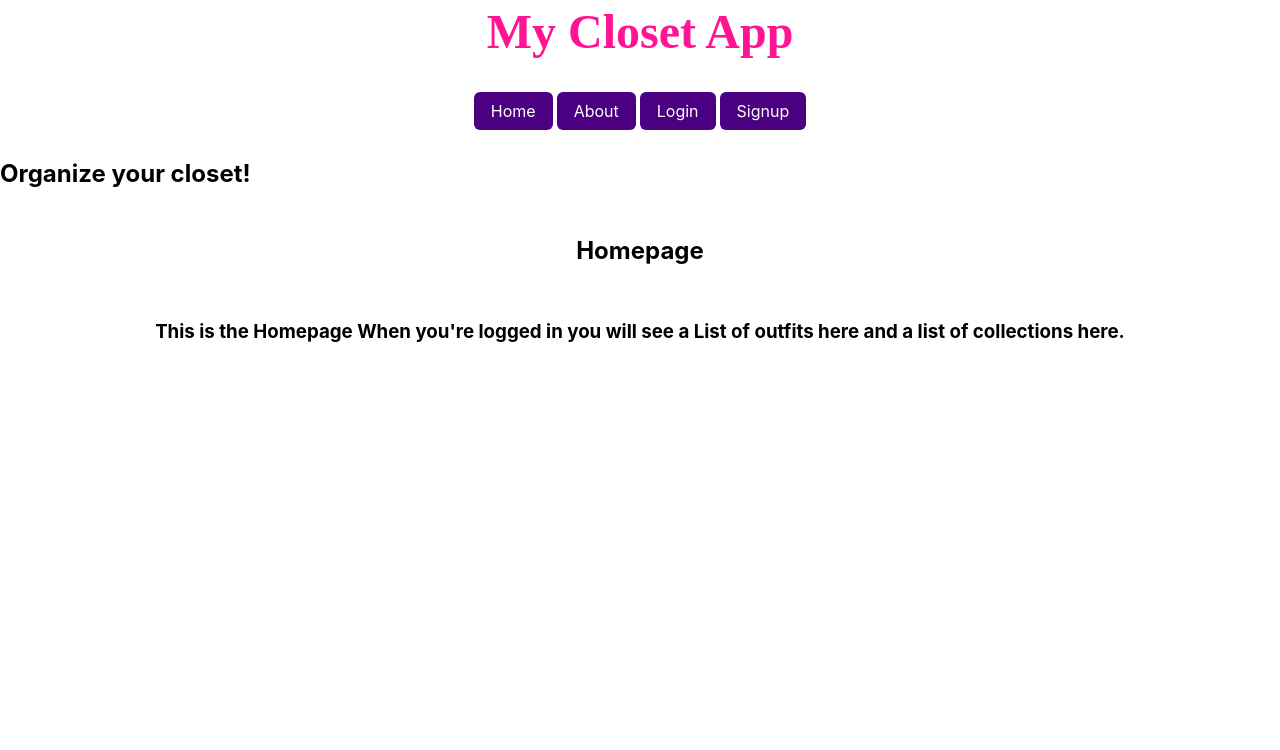
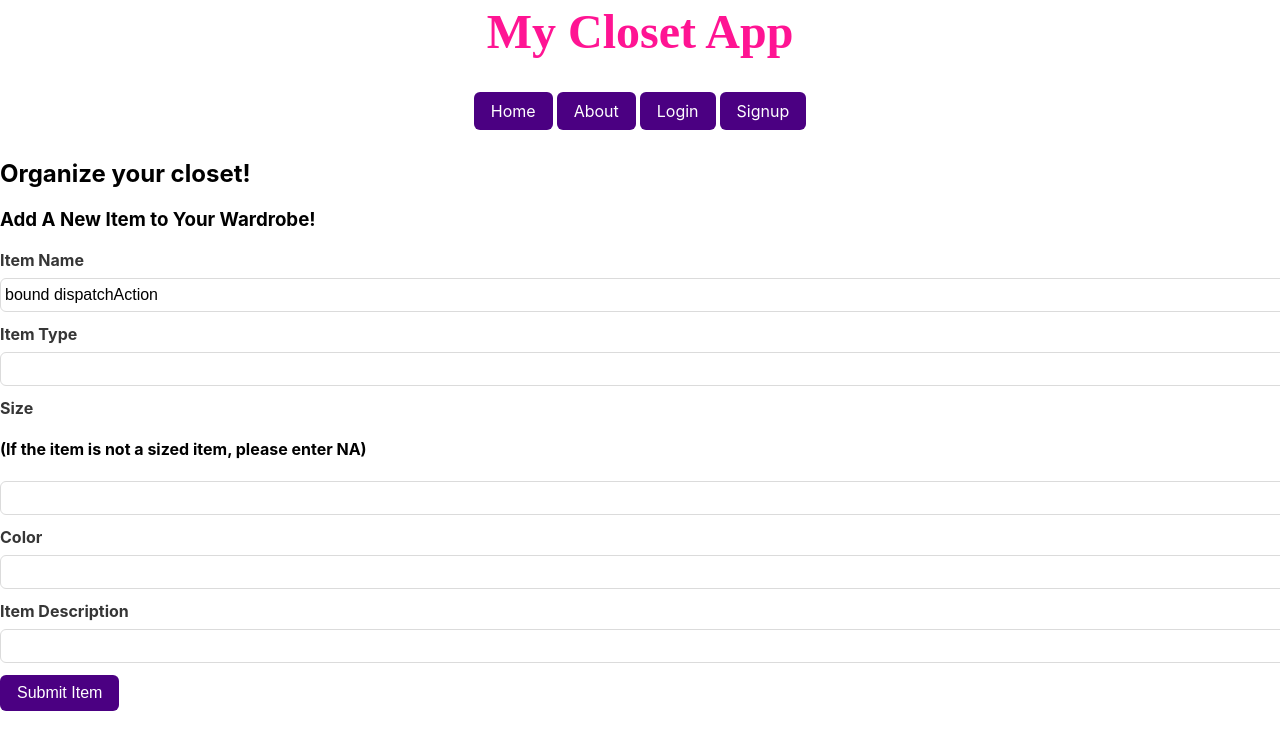
Before and after one commit to e-clawson/my-closet-app, a React (Create React App) app in the folder client/: page /newitem in a window 1280 px wide. Shown: the top 750 px of the page. Built offline with nearby package versions, Linux system fonts and the light colour scheme; no server answers.

Commit message:
add style files to styled components

```diff
--- a/client/src/components/App.js
+++ b/client/src/components/App.js
@@ -11,6 +11,7 @@ import Login from "./user/Login";
 import Logout from "./user/Logout";
 import Profile from "./user/Profile";
 import Signup from "./user/Signup";
+import ItemForm from "./items/NewItemForm";
 
 
 function App() {
@@ -42,8 +43,8 @@ function App() {
             <Route path="/signup">
               <Signup />
             </Route>
-            <Route path="/newprompt">
-              {/* <PromptForm /> */}
+            <Route path="/newitem">
+              <ItemForm />
             </Route>
             <Route path="/newstory">
               {/* <StoryForm /> */}
--- a/client/src/components/items/NewItemForm.js
+++ b/client/src/components/items/NewItemForm.js
@@ -0,0 +1,112 @@
+import { useState } from "react"
+import { useHistory } from "react-router-dom"
+import { Button, Input, FormField, Label } from "../../styles";
+
+const ItemForm = () => {
+  const [item, setItem] = useState({
+      name: "",
+      type: "",
+      size: "",
+      color: "",
+      description: "",
+  });
+
+  const history = useHistory()
+
+  const handleChange = (e) => {
+      setItem({
+          ...item,
+          [e.target.name]: e.target.value
+      })
+  }
+
+  const handleSubmit = e => {
+      e.preventDefault()
+      if ([item.name, item.type, item.size, item.color, item.description].some(val => val.trim() === "")) {
+        alert("Please provide all the requested information")
+      }
+      history.push("/home")
+
+  const newItem = {
+      name: item.name,
+      type: item.type,
+      size: item.size,
+      color: item.color,
+      description: item.description,
+  }
+
+  fetch("api/v1/items", {
+    method: "POST",
+    headers: {
+        "Content-Type": "application/json",
+    },
+    body: JSON.stringify(newItem)
+  })
+
+}
+
+  return (
+    <>
+      <h3>Add A New Item to Your Wardrobe!</h3>
+      <form onSubmit={handleSubmit}>
+      <FormField>
+        <Label htmlFor="name">Item Name</Label>
+        <Input
+          type="text"
+          name="name"
+          autoComplete="off"
+          value={setItem.name}
+          onChange={handleChange}
+        />
+        </FormField>
+        <FormField>
+        <Label htmlFor="type">Item Type</Label>
+        <Input
+          type="text"
+          name="type"
+          autoComplete="off"
+          value={setItem.type}
+          onChange={handleChange}
+        />
+        </FormField>
+        <FormField>
+        <Label htmlFor="size">Size</Label>
+        <h4>(If the item is not a sized item, please enter NA)</h4>
+        <Input
+          type="text"
+          name="size"
+          autoComplete="off"
+          value={setItem.size}
+          onChange={handleChange}
+        />
+         </FormField>
+         <FormField>
+        <Label htmlFor="color">Color</Label>
+        <Input
+          type="text"
+          name="color"
+          autoComplete="off"
+          value={setItem.color}
+          onChange={handleChange}
+        />
+         </FormField>
+         <FormField>
+        <Label htmlFor="description">Item Description</Label>
+        <Input
+          type="text"
+          name="description"
+          autoComplete="off"
+          value={setItem.description}
+          onChange={handleChange}
+        />
+         </FormField>
+
+      <FormField>
+        <Button type="submit">Submit Item</Button>
+      </FormField>
+    </form>
+    </>
+  )
+}
+
+export default ItemForm;
--- /dev/null
+++ b/client/src/styles/Box.js
@@ -0,0 +1,10 @@
+import styled from "styled-components";
+
+const Box = styled.div`
+  border-radius: 6px;
+  box-shadow: 0 0.5em 1em -0.125em rgb(10 10 10 / 10%),
+    0 0 0 1px rgb(10 10 10 / 2%);
+  padding: 16px;
+`;
+
+export default Box;
--- /dev/null
+++ b/client/src/styles/Error.js
@@ -0,0 +1,37 @@
+import styled from "styled-components";
+
+function Error({ children }) {
+  return (
+    <Wrapper>
+      <Alert>!</Alert>
+      <Message>{children}</Message>
+    </Wrapper>
+  );
+}
+
+const Wrapper = styled.div`
+  color: red;
+  background-color: mistyrose;
+  border-radius: 6px;
+  display: flex;
+  padding: 8px;
+  align-items: center;
+  gap: 8px;
+  margin: 8px 0;
+`;
+
+const Alert = styled.span`
+  background-color: white;
+  height: 30px;
+  width: 30px;
+  border-radius: 50%;
+  font-weight: bold;
+  display: grid;
+  place-content: center;
+`;
+
+const Message = styled.p`
+  margin: 0;
+`;
+
+export default Error;
--- /dev/null
+++ b/client/src/styles/FormField.js
@@ -0,0 +1,9 @@
+import styled from "styled-components";
+
+const FormField = styled.div`
+  &:not(:last-child) {
+    margin-bottom: 12px;
+  }
+`;
+
+export default FormField;
--- /dev/null
+++ b/client/src/styles/Input.js
@@ -0,0 +1,15 @@
+import styled from "styled-components";
+
+const Input = styled.input`
+  border-radius: 6px;
+  border: 1px solid transparent;
+  border-color: #dbdbdb;
+  -webkit-appearance: none;
+  max-width: 100%;
+  width: 100%;
+  font-size: 1rem;
+  line-height: 1.5;
+  padding: 4px;
+`;
+
+export default Input;
--- /dev/null
+++ b/client/src/styles/Label.js
@@ -0,0 +1,11 @@
+import styled from "styled-components";
+
+const Label = styled.label`
+  color: #363636;
+  display: block;
+  font-size: 1rem;
+  font-weight: 700;
+  margin-bottom: 8px;
+`;
+
+export default Label;
--- /dev/null
+++ b/client/src/styles/Textarea.js
@@ -0,0 +1,16 @@
+import styled from "styled-components";
+
+const Textarea = styled.textarea`
+  border-radius: 6px;
+  border: 1px solid transparent;
+  border-color: #dbdbdb;
+  -webkit-appearance: none;
+  max-width: 100%;
+  width: 100%;
+  font-size: 1rem;
+  line-height: 1.5;
+  padding: 4px;
+  resize: none;
+`;
+
+export default Textarea;
--- /dev/null
+++ b/client/src/styles/index.js
@@ -0,0 +1,9 @@
+import Box from "./Box";
+import Button from "./Button";
+import FormField from "./FormField";
+import Input from "./Input";
+import Label from "./Label";
+import Textarea from "./Textarea";
+import Error from "./Error";
+
+export { Box, Button, Error, FormField, Input, Label, Textarea };
```
